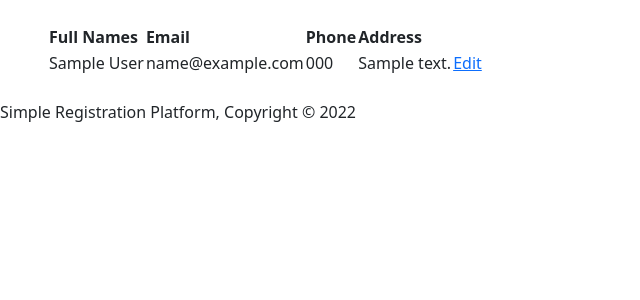
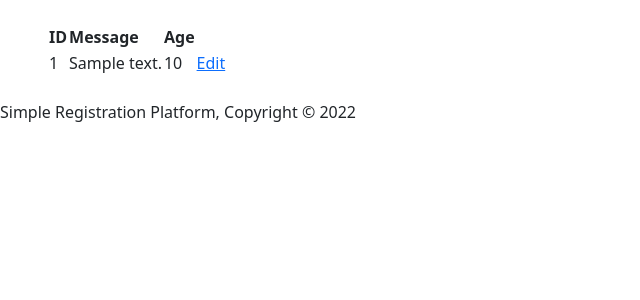
Before and after one commit to Jonnybuoy/SimpleRegistrationApp, a Django app: page /registration_report in a window 1280 px wide. Shown: the part 104-404 px from the top of the page, without its empty margins (0-640 px from the left). Run offline with Django 4.2, Linux system fonts and the light colour scheme; tables that the repository leaves empty hold one stand-in row (values such as "Sample post"); a database or web service that is not in the repository returns one stand-in record (values such as "Sample title"); data that the repository does not hold is empty; some libraries are stand-ins or nearby versions.

Commit message:
Add the API endpoints for the POST and GET requests

```diff
--- a/registration/models.py
+++ b/registration/models.py
@@ -2,7 +2,7 @@ from django.db import models
 
 # Create your models here.
 class RegistrationDetails(models.Model):
-    full_names = models.CharField(max_length=255, null=True)
+    fullnames = models.CharField(max_length=255, null=True)
     email = models.EmailField()
     phone = models.CharField(max_length=100)
     address = models.CharField(max_length=255)
--- a/registration/urls.py
+++ b/registration/urls.py
@@ -6,5 +6,5 @@ urlpatterns = [
     path('register/', user_registration, name='register'),
     path('update_record/<int:id>/', update_record, name='update_record'),
     path('registrationapi', RegistrationDetailsAPIView.as_view()),
-    path('registration_report', UserRegistrationReport.as_view(), name='registration_report')
+    path('registration_report', get_user_details, name='registration_report')
 ]
--- a/registration/views.py
+++ b/registration/views.py
@@ -16,28 +16,37 @@ LOGGER = logging.getLogger(__name__)
 
 # Create your views here.
 def user_registration(request):
-    # url = 'http://developers.gictsystems.com/api/dummy/submit/'
-    # headers = {'Content-type': 'application/json','Accept': 'text/plain'}
+    url = 'http://developers.gictsystems.com/api/dummy/submit/'
+    headers = {'Content-type': 'application/json','Accept': 'text/plain'}
 
-    if request.POST:
+    if request.method == "POST":
+        full_names = request.POST.get("fullnames")
+        email = request.POST.get("email")
+        phone = request.POST.get("phone")
+        address = request.POST.get("address")
 
-        details = RegistrationDetailsForm(request.POST)
+        data = {
+            "fullnames": full_names,
+            "email": email,
+            "phone": phone,
+            "address": address
+        }
 
-        if details.is_valid():
-            # Temporarily make an object to be add some
-            # logic into the data if there is such a need
-            # before writing to the database
-            user_details = details.save(commit=False)
-            user_details.save()
-            messages.success(request, "Details entered successfully!" )
+        response = requests.post(
+            url, data=json.dumps(data)
+        )
+        registration_details = RegistrationDetails(fullnames=full_names, email=email, phone=phone, address=address)
+        registration_details.save()
+        try:
+            response.raise_for_status()
+            if response.status_code == 200:
+                messages.success(request, "Details entered successfully!" )
+                return redirect('/registration_report')
+        except Exception as err:
+            messages.error("An error {} occurred while posting the data".format(err))
             return redirect('/register')
-        else:
-            messages.error("The data entered is invalid")
-            return render(request, "home.html", {'form': details})
-
     else:
-        form = RegistrationDetailsForm(None)
-        return render(request, 'home.html')
+        return render(request, "home.html")
 
 
 def update_record(request, id):
@@ -60,11 +69,11 @@ def update_record(request, id):
     return render(request, 'update_record.html', {'form': form})
 
 
-class UserRegistrationReport(APIView):
-    def get(self, request):
-        user_details = RegistrationDetails.objects.all()
-        context = {'user_details': user_details}
-        return render(request, 'user_details.html', context)
+def get_user_details(request):
+    url = 'http://developers.gictsystems.com/api/dummy/items/'
+    headers={'Authorization': 'Bearer ALDJAK23423JKSLAJAF23423J23SAD3'}
+    response = requests.get(url, headers=headers).json()
+    return render(request, 'user_details.html', {'response': response})
 
 
 class RegistrationDetailsAPIView(APIView):
--- a/templates/home.html
+++ b/templates/home.html
@@ -32,7 +32,7 @@
         {% csrf_token %}
         <div class="input-group">
         <label>Full names</label><br>
-        <input type="text" name="full_names" placeholder="full names" value="">
+        <input type="text" name="fullnames" placeholder="full names" value="">
         </div>
         <div class="input-group">
         <label>Email</label><br>
--- a/templates/user_details.html
+++ b/templates/user_details.html
@@ -30,18 +30,16 @@
 <section class="Form my-4 mx-5">
     <table id="details">
         <tr>
-        <th>Full Names</th>
-        <th>Email</th>
-        <th>Phone</th>
-        <th>Address</th>
+        <th>ID</th>
+        <th>Message</th>
+        <th>Age</th>
         </tr>
         <tr>
-        {% for user_detail in user_details %}
-        <td>{{ user_detail.full_names }}</td>
-        <td>{{ user_detail.email }}</td>
-        <td>{{ user_detail.phone }}</td>
-        <td>{{ user_detail.address }}</td>
-        <td><a class="button_1" href="{% url 'update_record' user_detail.id %}">Edit</a></td>
+        {% for i in response %}
+        <td>{{ i.ID }}</td>
+        <td>{{ i.Message }}</td>
+        <td>{{ i.Age }}</td>
+        <td><a class="button_1" href="{% url 'update_record' i.ID %}">Edit</a></td>
 
         </tr>
         {% endfor %}
```
Also changed, not shown: registration/forms.py (+4 -4 lines), registration/migrations/0002_rename_full_names_registrationdetails_fullnames.py (added).
